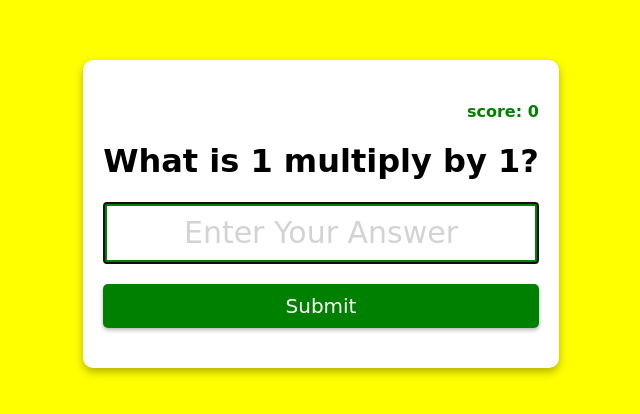
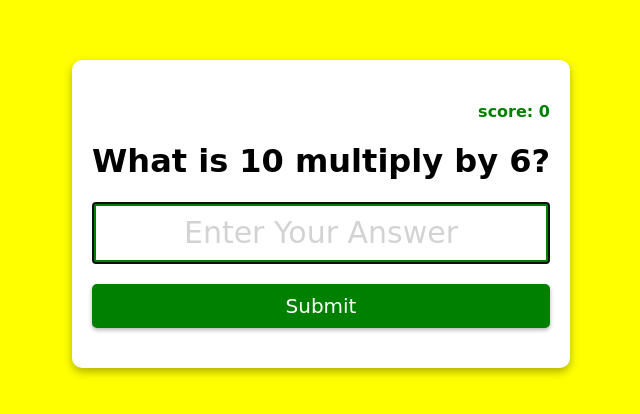
Before and after one commit to supunbb/multiplication-webpage, a plain HTML site: page index.html in a window 1280 px wide. Shown: the part 186-600 px from the top of the page, without its empty margins (319-959 px from the left). Drawn offline with Linux system fonts and the light colour scheme.

Commit message:
some changes

```diff
--- a/index.html
+++ b/index.html
@@ -10,7 +10,7 @@
 <body>
     <form action="" class="form" id="form">
         <h4 class="score" id="score">score: 0</h4>
-        <h1 id="quetion">What is 1 multiply by 1?</h1>
+        <h1 id="question">What is 1 multiply by 1?</h1>
         <input type="text" class="input" id="input" placeholder="Enter Your Answer" autofocus autocomplete="off">
         <button type="submit" class="btn" >Submit</button>
 
--- a/script.js
+++ b/script.js
@@ -4,7 +4,15 @@ const num2 = Math.ceil(Math.random()*10)
 const questionEl = document.getElementById("question")
 const inputEl = document.getElementById("input")
 const formEl = document.getElementById("form")
-let score = 0;
+
+const scoreEl = document.getElementById("score")
+let score = JSON.parse(localStorage.getItem("score"));
+
+if(!score){
+    score = 0;
+}
+
+scoreEl.innerText = `score: ${score}`
 
 console.log(num1);
 questionEl.innerText = `What is ${num1} multiply by ${num2}?`;
@@ -14,8 +22,9 @@ const correctAns = num1 * num2;
 formEl.addEventListener("submit",()=>{
     const userAns = +inputEl.value
     if(userAns === correctAns ){
-        score++
+        score++;
         updateLocalStorage();
+
     }else{
         score--
         updateLocalStorage();
```
